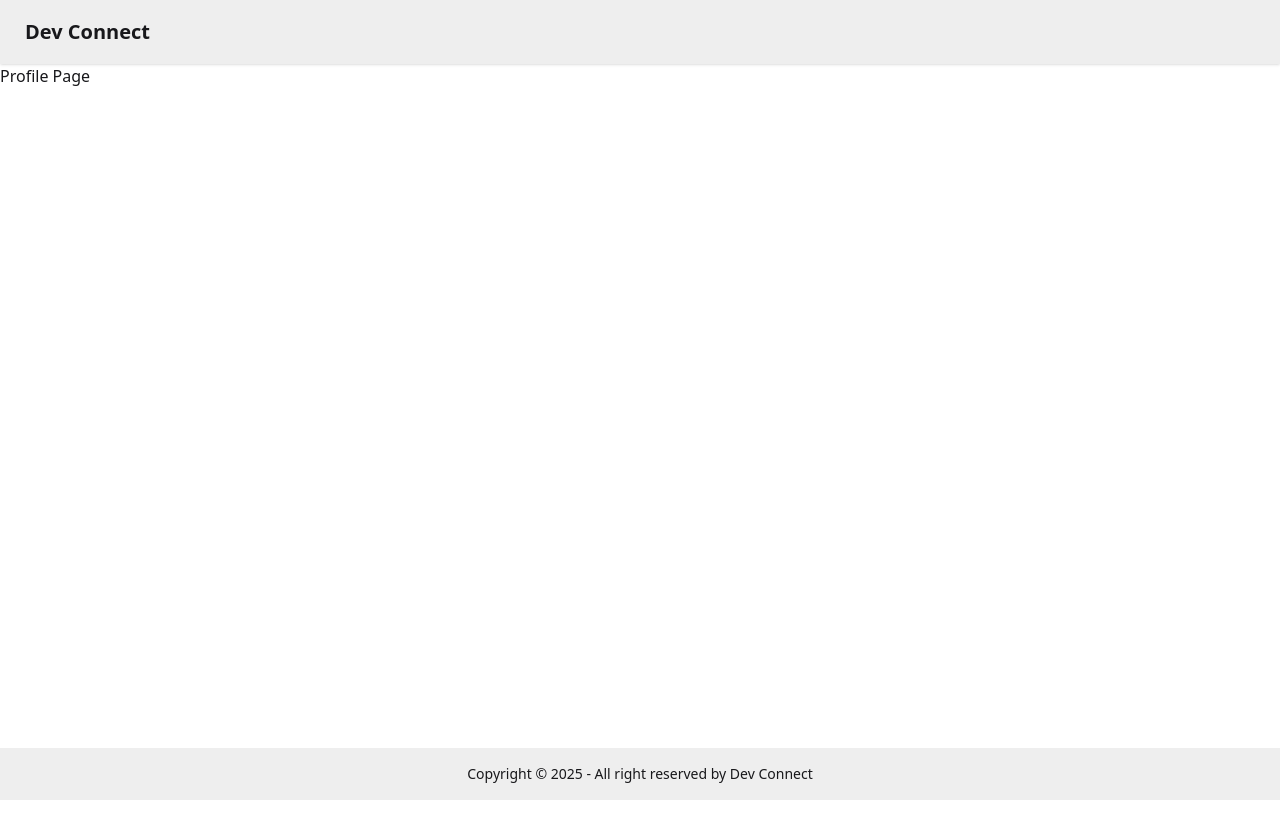
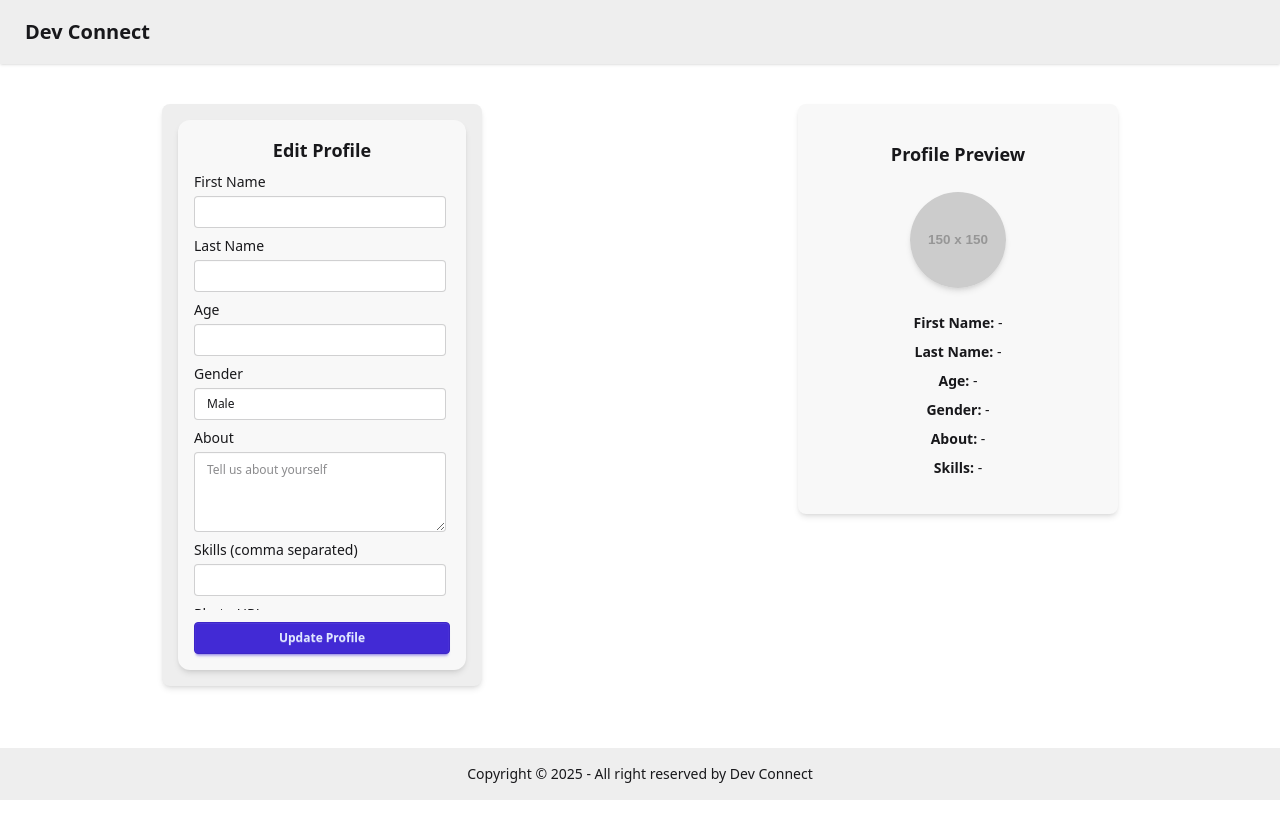
Before and after one commit to dahiyakapil/DevConnect-Web, a React app: page /profile in a window 1280 px wide. Shown: the top 838 px of the page. Before the commit the page ends 800 px from the top, so only its background shows below. Built offline with nearby package versions, Linux system fonts and the light colour scheme; no server answers; the HTML template or start-up script is replaced by a standard one.

Commit message:
Edit Profile and Profile Preview is done...

```diff
--- /dev/null
+++ b/src/components/EditProfile.jsx
@@ -0,0 +1,170 @@
+import React, { useState } from 'react';
+import { useDispatch, useSelector } from 'react-redux';
+import axios from 'axios';
+import { addUser } from '../utils/userSlice';
+import { BASE_URL } from '../utils/constants';
+
+const EditProfile = () => {
+  const dispatch = useDispatch();
+  const user = useSelector((state) => state.user);
+
+  const [firstName, setFirstName] = useState(user?.firstName || '');
+  const [lastName, setLastName] = useState(user?.lastName || '');
+  const [age, setAge] = useState(user?.age || '');
+  const [gender, setGender] = useState(user?.gender || 'male');
+  const [about, setAbout] = useState(user?.about || '');
+  const [skills, setSkills] = useState(user?.skills?.join(', ') || '');
+  const [photoUrl, setPhotoUrl] = useState(user?.photoUrl || '');
+  const [error, setError] = useState('');
+  const [loading, setLoading] = useState(false);
+
+  const [showSuccessToast, setShowSuccessToast] = useState(false);
+  const [showErrorToast, setShowErrorToast] = useState(false);
+
+  const handleUpdate = async () => {
+    try {
+      setLoading(true);
+      const skillsArray = skills.split(',').map((s) => s.trim()).filter(Boolean);
+
+      const res = await axios.post(
+        BASE_URL + '/profile/edit',
+        { firstName, lastName, age, gender, about, skills: skillsArray, photoUrl },
+        { withCredentials: true }
+      );
+
+      dispatch(addUser(res.data.data));
+      setError('');
+      setShowSuccessToast(true);
+      setTimeout(() => setShowSuccessToast(false), 3000);
+    } catch (err) {
+      setError(err.response?.data || 'Something went wrong');
+      setShowErrorToast(true);
+      setTimeout(() => setShowErrorToast(false), 3000);
+    } finally {
+      setLoading(false);
+    }
+  };
+
+  return (
+    <div className="relative w-full max-w-sm h-[550px] bg-base-200 rounded-xl shadow-md flex flex-col p-4">
+
+      {/* ✅ Toasts - Top Center */}
+      {(showSuccessToast || showErrorToast) && (
+        <div className="toast toast-top toast-center z-50">
+          {showSuccessToast && (
+            <div className="alert alert-success">
+              <span>Profile updated successfully.</span>
+            </div>
+          )}
+          {showErrorToast && (
+            <div className="alert alert-error">
+              <span>{error || 'Something went wrong.'}</span>
+            </div>
+          )}
+        </div>
+      )}
+
+      <h2 className="text-lg font-semibold text-center mb-2">Edit Profile</h2>
+
+      {/* Scrollable Form Fields */}
+      <div className="flex-1 overflow-auto pr-1">
+        {/* First Name */}
+        <fieldset className="mb-2">
+          <legend className="text-sm font-medium mb-1">First Name</legend>
+          <input
+            type="text"
+            className="input input-sm w-full"
+            value={firstName}
+            onChange={(e) => setFirstName(e.target.value)}
+          />
+        </fieldset>
+
+        {/* Last Name */}
+        <fieldset className="mb-2">
+          <legend className="text-sm font-medium mb-1">Last Name</legend>
+          <input
+            type="text"
+            className="input input-sm w-full"
+            value={lastName}
+            onChange={(e) => setLastName(e.target.value)}
+          />
+        </fieldset>
+
+        {/* Age */}
+        <fieldset className="mb-2">
+          <legend className="text-sm font-medium mb-1">Age</legend>
+          <input
+            type="number"
+            className="input input-sm w-full"
+            value={age}
+            onChange={(e) => setAge(Number(e.target.value))}
+          />
+        </fieldset>
+
+        {/* Gender */}
+        <fieldset className="mb-2">
+          <legend className="text-sm font-medium mb-1">Gender</legend>
+          <select
+            className="input input-sm w-full"
+            value={gender}
+            onChange={(e) => setGender(e.target.value)}
+          >
+            <option value="male">Male</option>
+            <option value="female">Female</option>
+            <option value="other">Other</option>
+          </select>
+        </fieldset>
+
+        {/* ✅ About - Textarea */}
+        <fieldset className="mb-2">
+          <legend className="text-sm font-medium mb-1">About</legend>
+          <textarea
+            rows={3}
+            className="textarea textarea-sm w-full"
+            value={about}
+            onChange={(e) => setAbout(e.target.value)}
+            placeholder="Tell us about yourself"
+          ></textarea>
+        </fieldset>
+
+        {/* Skills */}
+        <fieldset className="mb-2">
+          <legend className="text-sm font-medium mb-1">Skills (comma separated)</legend>
+          <input
+            type="text"
+            className="input input-sm w-full"
+            value={skills}
+            onChange={(e) => setSkills(e.target.value)}
+          />
+        </fieldset>
+
+        {/* Photo URL */}
+        <fieldset className="mb-2">
+          <legend className="text-sm font-medium mb-1">Photo URL</legend>
+          <input
+            type="text"
+            className="input input-sm w-full"
+            value={photoUrl}
+            onChange={(e) => setPhotoUrl(e.target.value)}
+          />
+        </fieldset>
+
+        {/* Optional inline error text */}
+        {error && <p className="text-red-600 text-xs mt-1 text-center">{error}</p>}
+      </div>
+
+      {/* Submit Button */}
+      <div className="mt-3">
+        <button
+          className="btn btn-primary btn-sm w-full"
+          onClick={handleUpdate}
+          disabled={loading}
+        >
+          {loading ? 'Updating...' : 'Update Profile'}
+        </button>
+      </div>
+    </div>
+  );
+};
+
+export default EditProfile;
--- a/src/components/Profile.jsx
+++ b/src/components/Profile.jsx
@@ -1,11 +1,42 @@
-import React from 'react'
+import React from 'react';
+import EditProfile from './EditProfile';
+import { useSelector } from 'react-redux';
 
 const Profile = () => {
+  const user = useSelector((state) => state.user);
+
   return (
-    <div>
-      Profile Page
+    <div className="flex flex-col lg:flex-row justify-center items-start gap-6 px-4 py-10 min-h-screen">
+
+      {/* Edit Profile Form */}
+      <div className="w-full lg:w-1/2 flex justify-center">
+        <div className="card bg-base-300 w-80 shadow-md p-4">
+          <EditProfile />
+        </div>
+      </div>
+
+      {/* Profile Preview */}
+      <div className="w-full lg:w-1/2 flex justify-center">
+        <div className="card bg-base-200 w-80 shadow-md p-4">
+          <div className="card-body items-center text-center px-4 py-5">
+            <h2 className="card-title mb-4 text-lg">Profile Preview</h2>
+            <img
+              src={user?.photoUrl || 'https://via.placeholder.com/150'}
+              alt="Profile"
+              className="w-24 h-24 object-cover rounded-full shadow-md mb-4"
+            />
+            <p><strong>First Name:</strong> {user?.firstName || '-'}</p>
+            <p><strong>Last Name:</strong> {user?.lastName || '-'}</p>
+            <p><strong>Age:</strong> {user?.age || '-'}</p>
+            <p><strong>Gender:</strong> {user?.gender || '-'}</p>
+            <p><strong>About:</strong> {user?.about || '-'}</p>
+            <p><strong>Skills:</strong> {user?.skills?.join(', ') || '-'}</p>
+          </div>
+        </div>
+      </div>
+
     </div>
-  )
-}
+  );
+};
 
-export default Profile
+export default Profile;
--- a/src/utils/userSlice.js
+++ b/src/utils/userSlice.js
@@ -7,12 +7,16 @@ const userSlice = createSlice({
         addUser: (state, action) => {
             return action.payload;
         },
-        removeUser : (state, action) => {
+        removeUser: (state, action) => {
             return null;
-        }
+        },
+        updateUser: (state, action) => {
+            if (!state) return state; // if no user logged in, ignore update
+            return { ...state, ...action.payload };
+        },
     }
 })
 
-export const {addUser, removeUser} = userSlice.actions;
+export const { addUser, removeUser, updateUser } = userSlice.actions;
 
 export default userSlice.reducer;
```
